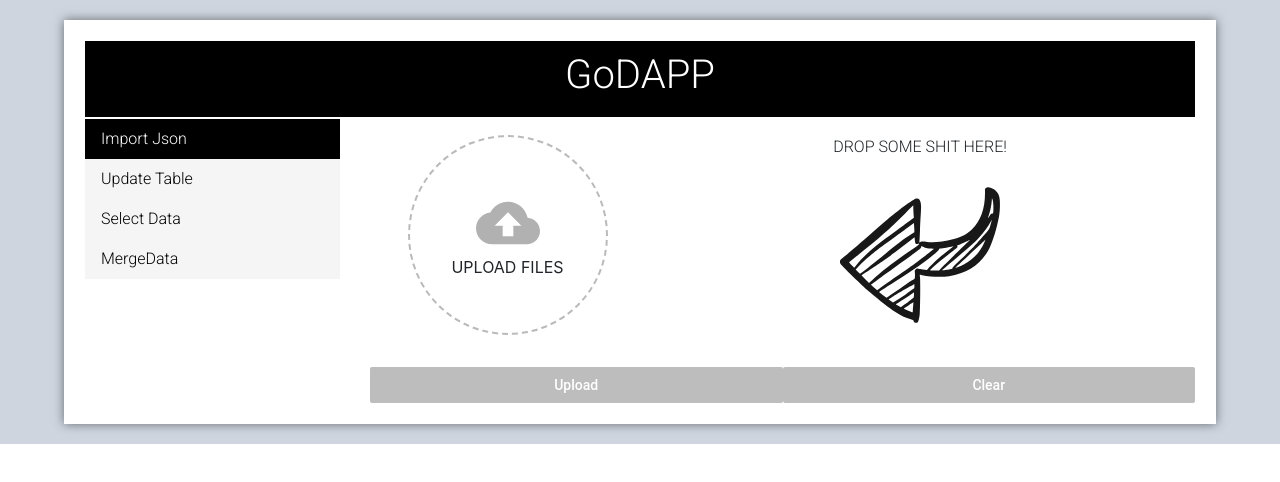
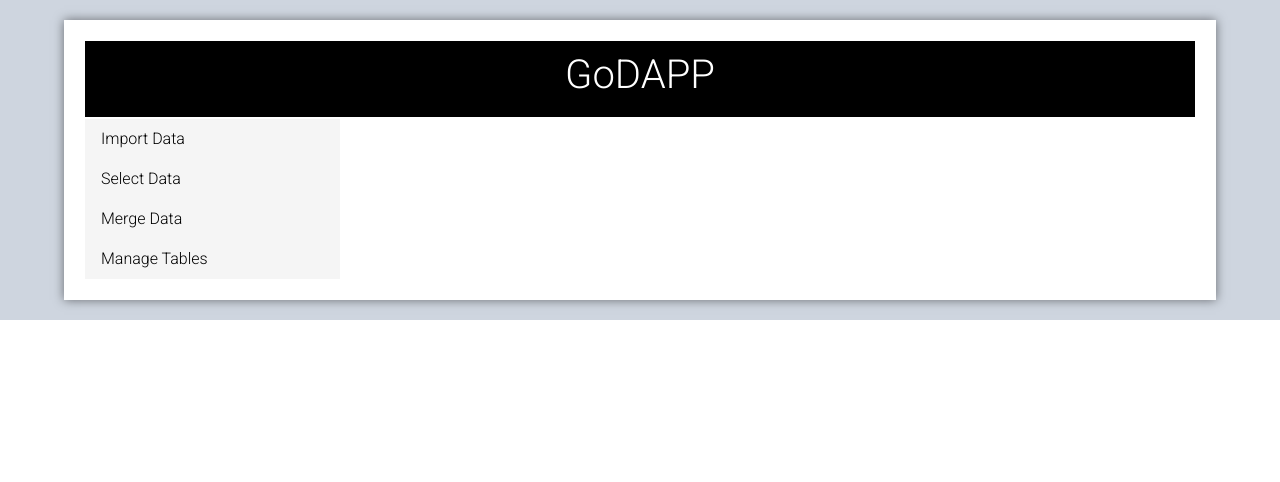
Before and after one commit to Anonim147/GoDaAPP-client, a React (Create React App) app: page / in a window 1280 px wide. Shown: the top 482 px of the page. Built offline with nearby package versions, Linux system fonts and the light colour scheme; the HTML template or start-up script is replaced by a standard one.

Commit message:
bugfix & finished Upload comp.

```diff
--- a/src/App.js
+++ b/src/App.js
@@ -6,10 +6,7 @@ class App extends Component {
   render() {
     return (
       <div className="App">
-        {/*<div className="Card">*/}
-          {/*<Upload />*/}
           <Main />
-        {/*</div>*/}
       </div>
     )
   }
--- a/src/dropzone/Dropzone.js
+++ b/src/dropzone/Dropzone.js
@@ -14,11 +14,11 @@ class Dropzone extends Component {
     this.onDrop = this.onDrop.bind(this);
   }
 
-  openFileDialog() {
+  openFileDialog(evt) {
     if (this.props.disabled) return;
+    evt.target.value = "";
     this.fileInputRef.current.click();
   }
-
 
   onFilesAdded(evt) {
     if (this.props.disabled) return;
@@ -33,8 +33,6 @@ class Dropzone extends Component {
       }
     }
   }
-
-
 
   onDragOver(event) {
     event.preventDefault();
--- a/src/main/Main.js
+++ b/src/main/Main.js
@@ -16,31 +16,31 @@ class Main extends Component {
               <Col sm={3}>
                 <Nav variant="pills" className="flex-column">
                   <Nav.Item>
-                    <Nav.Link eventKey="first">Import Json</Nav.Link>
+                    <Nav.Link eventKey="import">Import Data</Nav.Link>
                   </Nav.Item>
                   <Nav.Item>
-                    <Nav.Link eventKey="second">Update Table</Nav.Link>
+                    <Nav.Link eventKey="select">Select Data</Nav.Link>
                   </Nav.Item>
                   <Nav.Item>
-                    <Nav.Link eventKey="third">Select Data</Nav.Link>
+                    <Nav.Link eventKey="merge">Merge Data</Nav.Link>
                   </Nav.Item>
                   <Nav.Item>
-                    <Nav.Link eventKey="four">MergeData</Nav.Link>
+                    <Nav.Link eventKey="manage">Manage Tables</Nav.Link>
                   </Nav.Item>
                 </Nav>
               </Col>
               <Col sm={9}>
                 <Tab.Content>
-                  <Tab.Pane props={{ transition:"false" }} eventKey="first">
+                  <Tab.Pane eventKey="import">
                     <Upload />
                   </Tab.Pane>
-                  <Tab.Pane eventKey="second">
+                  <Tab.Pane eventKey="select">
                     <div>tab 2</div>
                   </Tab.Pane>
-                  <Tab.Pane eventKey="third">
+                  <Tab.Pane eventKey="merge">
                     <div>tab 3</div>
                   </Tab.Pane>
-                  <Tab.Pane eventKey="four">
+                  <Tab.Pane eventKey="manage">
                     <div>tab 4</div>
                   </Tab.Pane>
                 </Tab.Content>
--- a/src/upload/Upload.css
+++ b/src/upload/Upload.css
@@ -64,19 +64,6 @@
     text-transform: uppercase;
   }
 
-  .DropIcon{
-    width: 160px;
-    height: 160px;
-    opacity: 0.9;
-  }
-
-  .CheckIcon {
-    opacity: 0.5;
-    margin-left: 32px;
-    width: 24px;
-    height: 24px;
-  }
-
   .ProgressWrapper {
     display: flex;
     flex: 1;
@@ -84,35 +71,37 @@
     align-items: center;
   }
 
-
-
-  .upload_button, .CancelButton {
+  .UploadButton, .CancelButton {
     font-family: 'Roboto medium', sans-serif;
     font-size: 14px;
     height: 36px;
-    width: 50%;
+    margin: 0% 0.5% 0% 0;
+    width: 49.5%;
     padding: 6px 16px;
     line-height: 1.42857143;
     text-align: center;
-    white-space: nowrap;
     vertical-align: middle;
-    -ms-touch-action: manipulation;
     touch-action: manipulation;
     cursor: pointer;
-    -webkit-user-select: none;
-    -moz-user-select: none;
-    -ms-user-select: none;
-    user-select: none;
-    border: 0;
+    border: 2px solid black;
     border-radius: 2px;
     background: #000;
     color: #fff;
     outline: 0;
   }
 
-  .upload_button:disabled, .CancelButton:disabled {
+  .UploadButton:hover, .CancelButton:hover {
+    background-color: white;
+    color: black;
+    transition: background-color 0.5s ease;
+  }
+
+  .UploadButton:disabled, .CancelButton:disabled {
+    color: white;
+    border-color: rgb(189, 189, 189);
     background: rgb(189, 189, 189);
     cursor: default;
+
   }
 
   .FilenameContainer, .LoaderContainer, .ResultContainer{
@@ -121,6 +110,7 @@
     flex-direction: column;
     justify-content:center;
   }
+
   .LoaderContainer, .ResultContainer{
     display: flex;
     justify-content: center;
@@ -129,26 +119,16 @@
     font-size: 16px;
   }
 
-  .LoaderContainer>div{
-    display: flex;
-    justify-content: center;
-  }
-
   .LoaderContainer>div>div.spinner-border{
     width: 120px;
     height: 120px;
-  }
-
-  .ImportResultIcon{
-    height: 150px;
-    width: auto;
   }
 
   .Filename {
     text-overflow: clip;
     margin-bottom: 8px;
     font-size: 16px;
-    color: #555;
+    color: rgb(59, 59, 59);
     text-align: center;
   }
 
@@ -198,6 +178,24 @@
     font-size: 13px;
   }
 
+  .DropIcon{
+    width: 160px;
+    height: 160px;
+    opacity: 0.9;
+  }
+
+  .CheckIcon {
+    opacity: 0.5;
+    margin-left: 32px;
+    width: 24px;
+    height: 24px;
+  }
+
+  .ImportResultIcon{
+    height: 150px;
+    width: auto;
+  }
+
   *:focus {
     outline: none;
   }
--- a/src/upload/Upload.js
+++ b/src/upload/Upload.js
@@ -116,12 +116,21 @@ class Upload extends Component {
   }
 
   async getableNames() {
-    const response = await fetch('http://localhost:9000/api/get_table_list');
-    const data = await response.json();
-    if (data && data.tables)
-    {
-      this.setState({existedTables:data.tables});
-    }
+    await fetch('http://localhost:9000/api/get_table_list').then(
+      async response => {
+        if (!response.ok){
+            const error = response.text || response.status
+            return Promise.reject(error);
+        }
+        const data = await response.json();
+        if (data && data.tables){
+          this.setState({existedTables:data.tables});
+        }
+      }
+    ).catch(error => {
+        this.setState({existedTables:[]});
+        console.log(`Error getting tablenames: ${error.message}`)
+    });
   }
 
   async insertTable(url, data) {
@@ -134,12 +143,11 @@ class Upload extends Component {
     };
     await fetch(url, requestOptions)
           .then(async response => {
-              const respData = await response.json();
-              console.log(respData);
               if (!response.ok) {
                   const error = response.text || response.status;
                   return Promise.reject(error);
               }
+              const respData = await response.json();
               this.setState({importing: false, importStatus:respData.value, importFinished: true, successfullImport: respData.success })
               console.log("good \n" + respData)
           })
@@ -301,10 +309,10 @@ class Upload extends Component {
     return(
       <div className="ButtonContainer">
         {this.state.filepath ?
-          <button className = "upload_button"
+          <button className = "UploadButton"
               disabled={this.state.textErr || this.state.importing || this.state.importFinished}
               onClick={this.startImportTable}>Import/Update</button>
-          : <button className = "upload_button"
+          : <button className = "UploadButton"
             disabled={this.state.files.length <= 0 || this.state.uploading}
             onClick={this.sendRequest}>
             Upload
```
